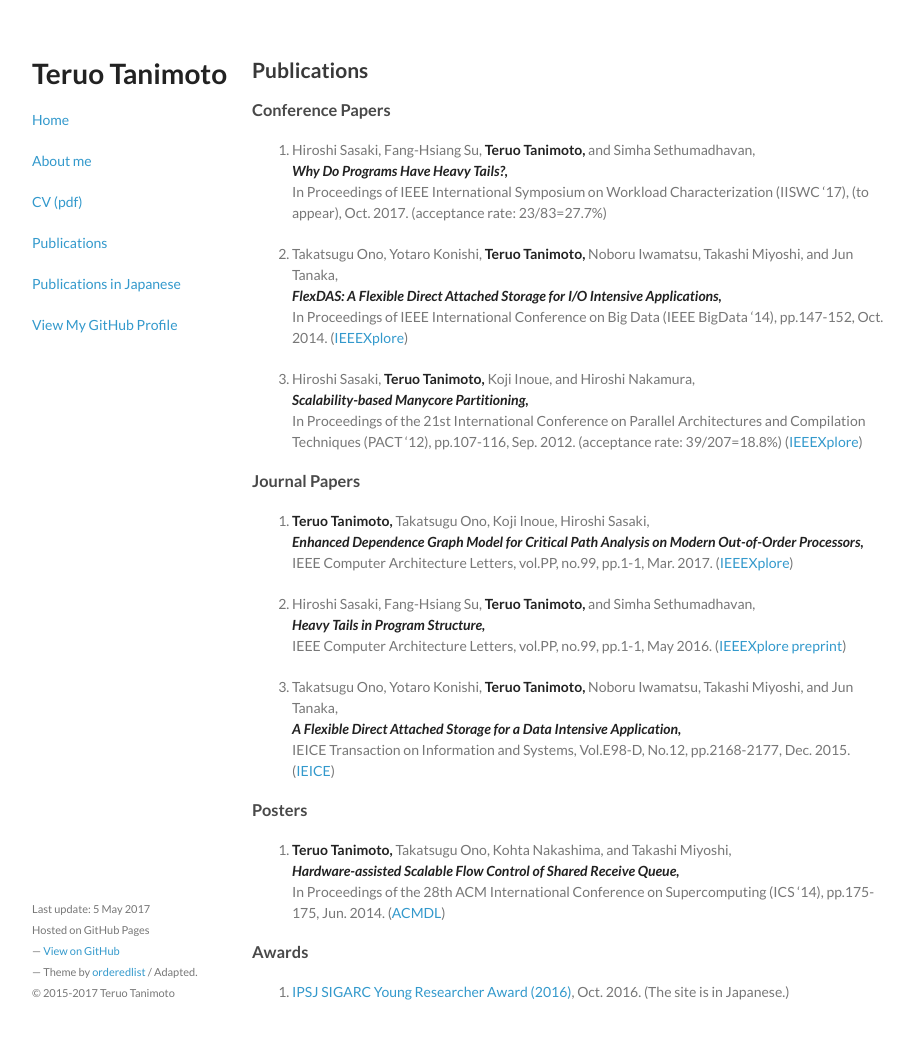
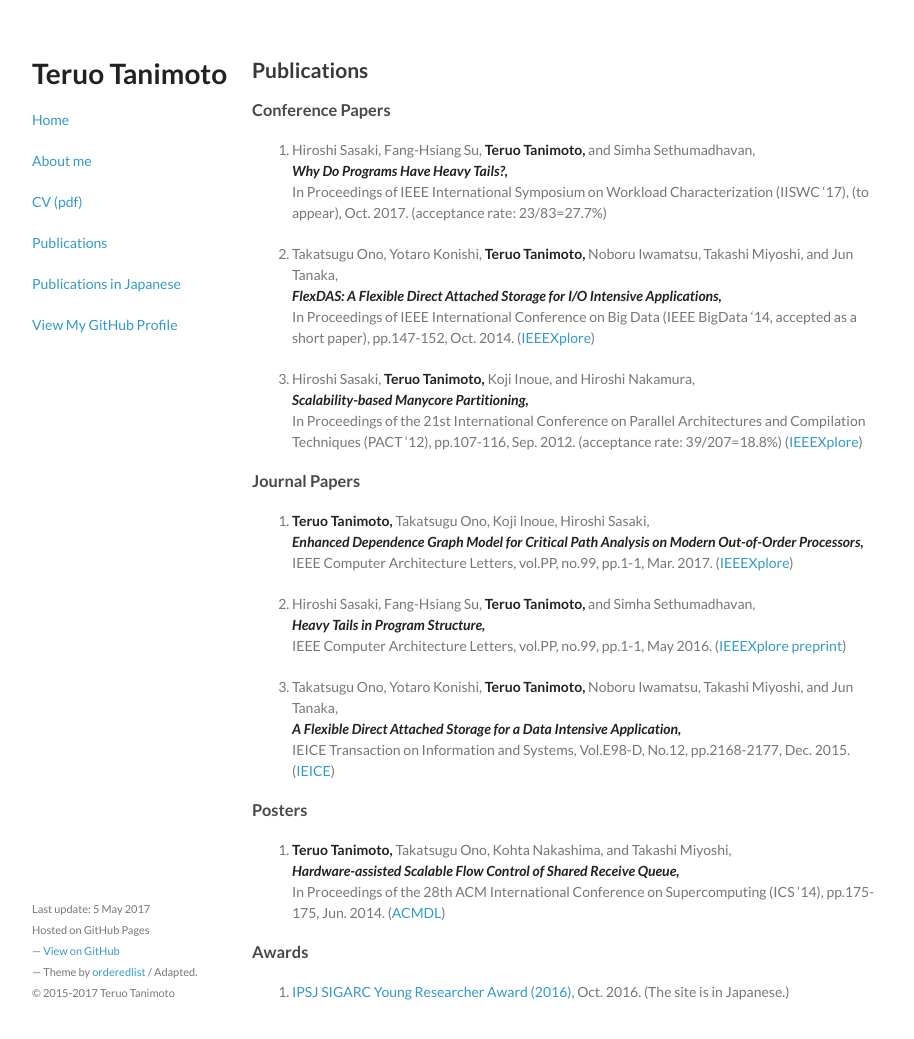
Before and after one commit to teruo41/teruo41.github.io, a Jekyll site: the page built from pubse.md, in a window 1280 px wide and 1072 px high. Shown: the top 1039 px of the window, without its empty margins (178-1092 px from the left). Built offline with Jekyll 4.4.1, drawn with Linux system fonts in a browser that asks for light colours.

Commit message:
Updated IEEE BigData'14 paper

```diff
--- a/pubse.md
+++ b/pubse.md
@@ -13,7 +13,7 @@ title: Publications
 
 2. Takatsugu Ono, Yotaro Konishi, __Teruo Tanimoto,__ Noboru Iwamatsu, Takashi Miyoshi, and Jun Tanaka,
    ***FlexDAS: A Flexible Direct Attached Storage for I/O Intensive Applications,***
-   In Proceedings of IEEE International Conference on Big Data (IEEE BigData '14), pp.147-152, Oct. 2014.
+   In Proceedings of IEEE International Conference on Big Data (IEEE BigData '14, accepted as a short paper), pp.147-152, Oct. 2014.
    ([IEEEXplore](http://ieeexplore.ieee.org/document/7004224/))
 
 3. Hiroshi Sasaki, __Teruo Tanimoto,__ Koji Inoue, and Hiroshi Nakamura,
```
